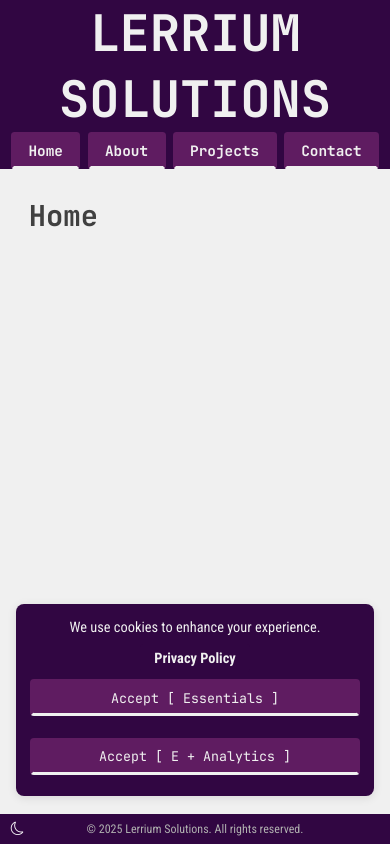
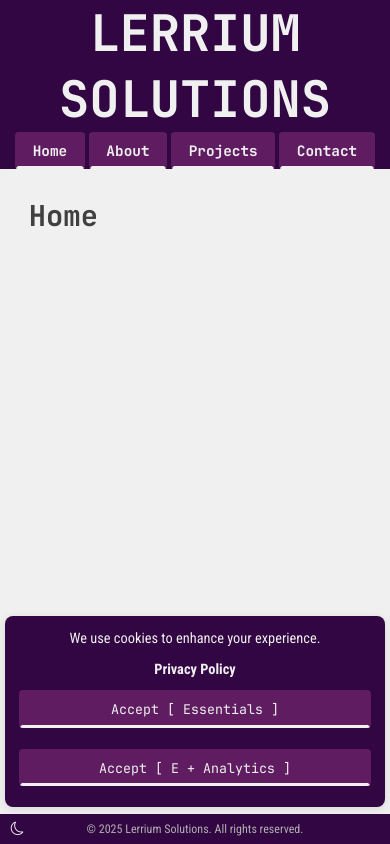
Before and after one commit to Lerrium-Solutions/Frontend, a React (Vite) app: page / in a window 390 px wide. Built offline with nearby package versions, Linux system fonts and the light colour scheme.

Commit message:
Nav link distances brought down a lot more, and fixed the GDPR card, for mobile size.

```diff
--- a/src/css/components/GDPR.css
+++ b/src/css/components/GDPR.css
@@ -1,9 +1,9 @@
 .gdpr-card {
     position: fixed;
-    bottom: 3rem; /* slightly lower for mobile */
-    left: 1rem;
-    right: 1rem;
-    width: calc(100% - 2rem);
+    bottom: 2.3rem; /* slightly lower for mobile */
+    left: .3rem;
+    right: .3rem;
+    width: calc(100% - .6rem);
     padding: 1em;
     text-align: center;
     border-radius: 0.5rem;
--- a/src/css/components/Nav.css
+++ b/src/css/components/Nav.css
@@ -13,18 +13,25 @@ nav {
     display: flex;
     justify-content: center;
     align-items: center;
-    gap: .5em;
+    gap: .3em;
 }
 
 .nav-links NavLink {
     margin: 0;
 }
 
-@media (width >= 768px) {
+@media (width >= 500px) {
     .nav-links {
         gap: 1em;
     }
 }
+
+@media (width >= 768px) {
+    .nav-links {
+        gap: 1.2em;
+    }
+}
+
 @media (width >= 1280px) {
     .nav-links {
         gap: 1.5em;
```
